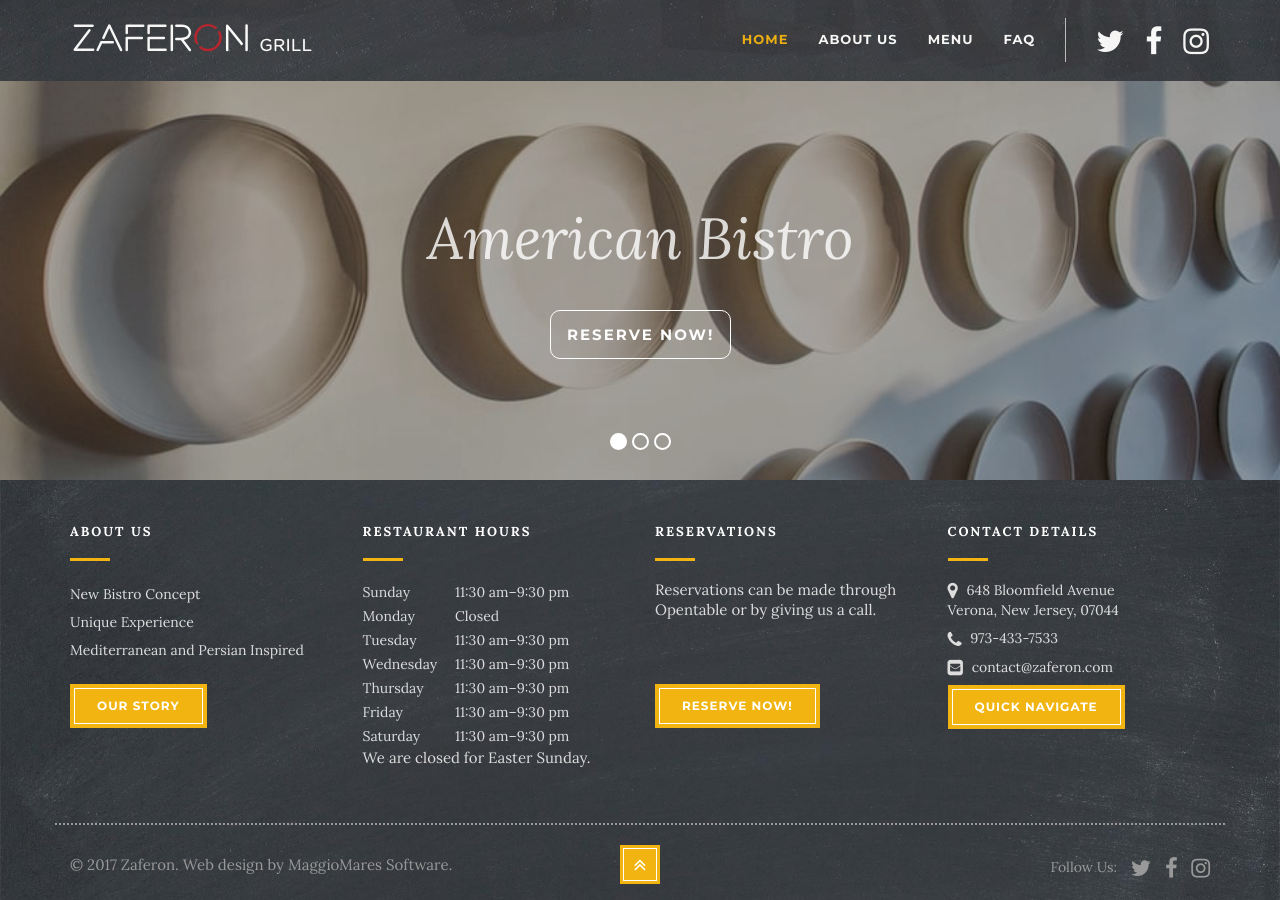
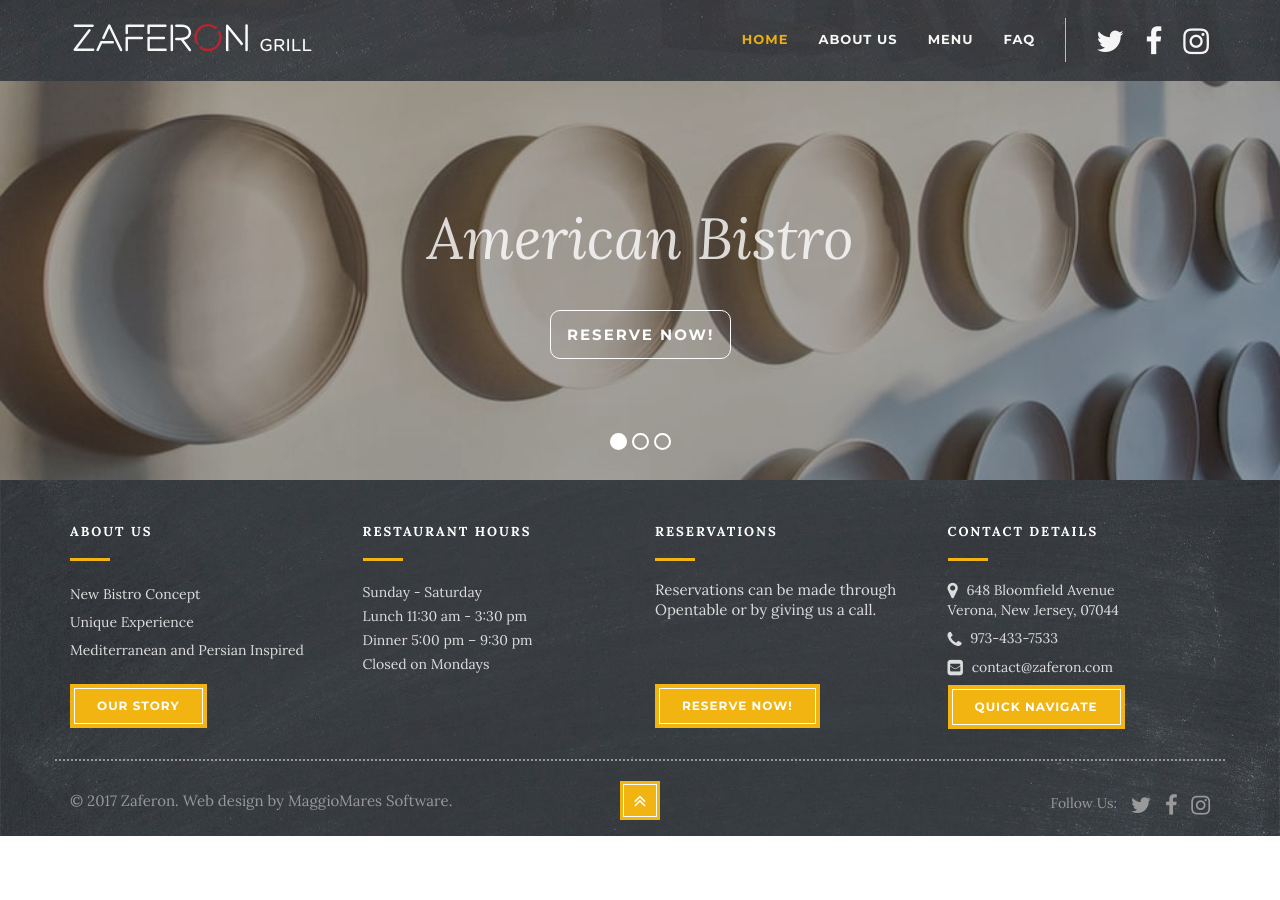
Before and after one commit to maggiomaressoftware/zaferonGrill, a Jekyll site: the page built from index.html, in a window 1280 px wide and 900 px high, scrolled down 360 px. Built offline with Jekyll 4.4.1, drawn with Linux system fonts in a browser that asks for light colours; nearby versions of some CDN libraries; after the commit the page ends 1196 px from its top, so only the background shows below that.

Commit message:
updated hours

```diff
--- a/_includes/footer/hours.html
+++ b/_includes/footer/hours.html
@@ -1,11 +1,7 @@
 <h4>RESTAURANT HOURS</h4>
   <table class="grey">
-    <tr><th>Sunday</th><td> &emsp; 11:30 am–9:30 pm</td></tr>
-    <tr><th>Monday</th><td> &emsp; Closed</td></tr>
-    <tr><th>Tuesday</th><td> &emsp; 11:30 am–9:30 pm</td></tr>
-    <tr><th>Wednesday</th><td> &emsp; 11:30 am–9:30 pm</td></tr>
-    <tr><th>Thursday</th><td> &emsp; 11:30 am–9:30 pm </td></tr>
-    <tr><th>Friday</th><td> &emsp; 11:30 am–9:30 pm </td></tr>
-    <tr><th>Saturday  </th><td> &emsp; 11:30 am–9:30 pm</td></tr>
+    <tr><th>Sunday - Saturday </th></tr>
+    <tr><th>Lunch 11:30 am - 3:30 pm </th></tr>
+    <tr><th>Dinner 5:00 pm – 9:30 pm </th></tr>
+    <tr><th>Closed on Mondays</th></tr>
   </table>
-  <p>We are closed for Easter Sunday. </p>
```
